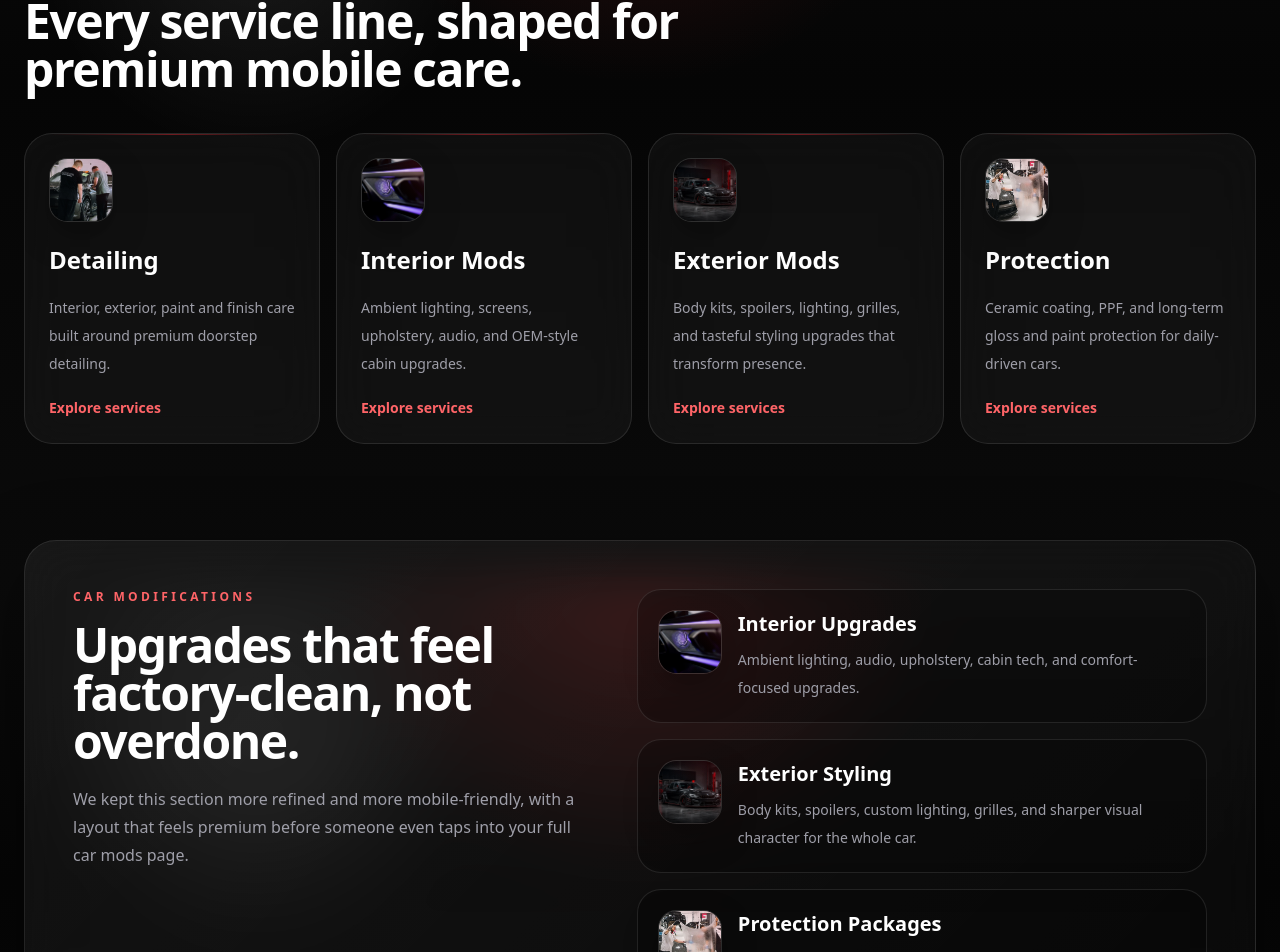
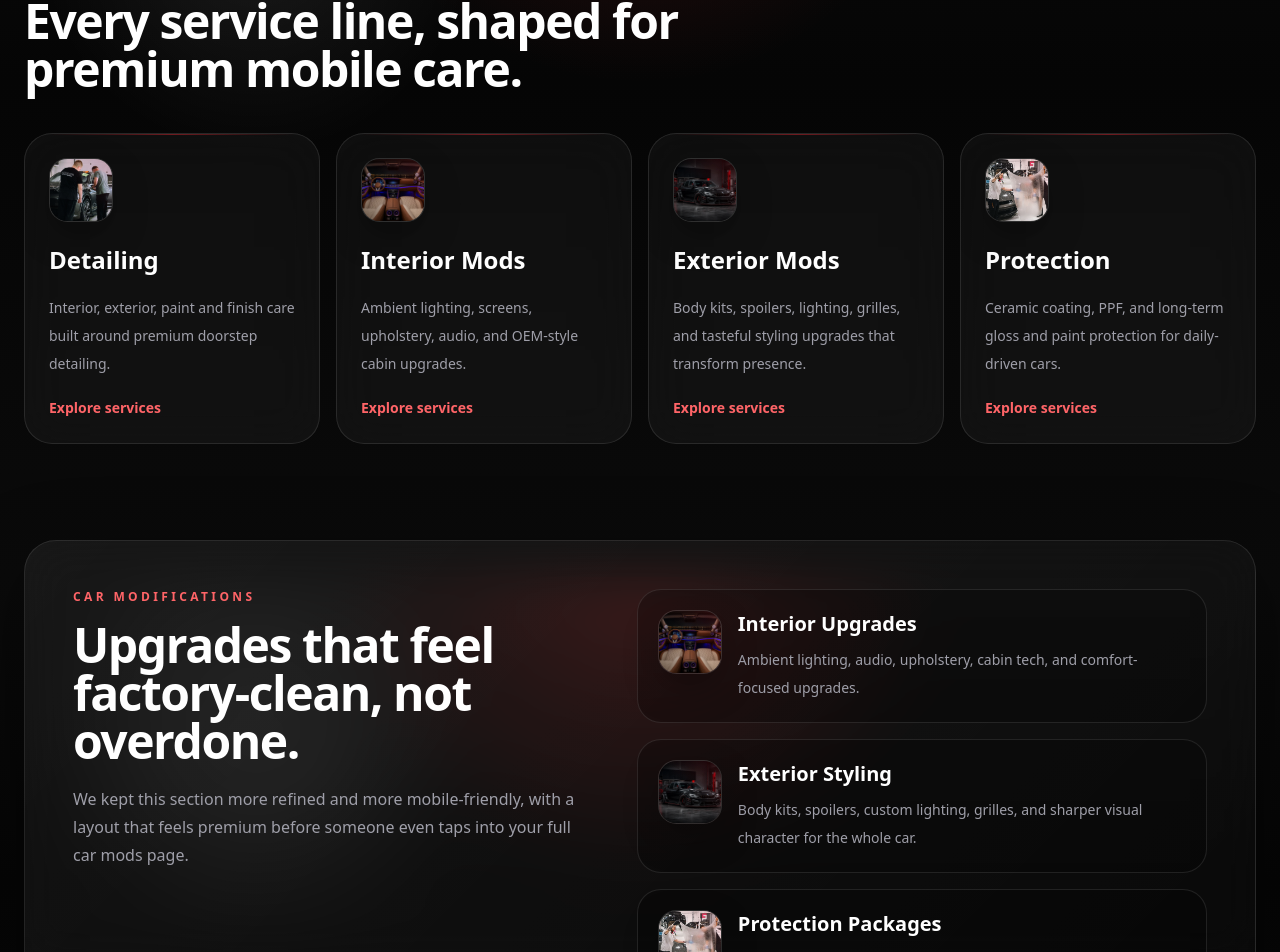
Before and after one commit to hri3day-create/driveway-kustoms, a Next.js app: page / in a window 1280 px wide. Shown: the part 1023-1975 px from the top of the page. Built offline with nearby package versions, Linux system fonts and the light colour scheme.

Commit message:
Replace interior mods icon with luxury ambient cabin

```diff
--- a/components/ServicePhoto.tsx
+++ b/components/ServicePhoto.tsx
@@ -24,8 +24,8 @@ const serviceImages: Record<string, string> = {
   Detailing: "detailing.jpg",
   "Premium Detailing": "detailing.jpg",
   "Interior Cleaning": "interior-cleaning.jpg",
-  "Interior Mods": "bmw-ambient-unsplash.jpg",
-  "Interior Upgrades": "bmw-ambient-unsplash.jpg",
+  "Interior Mods": "interior-mods-mercedes-ambient.webp",
+  "Interior Upgrades": "interior-mods-mercedes-ambient.webp",
   "Exterior Mods": "exterior-mods-bmw-jdm.webp",
   "Exterior Styling": "exterior-mods-bmw-jdm.webp",
   Protection: "protective-film-team.jpg",
```
Also changed, not shown: public/images/service-thumbnails/interior-mods-mercedes-ambient.webp (added).
